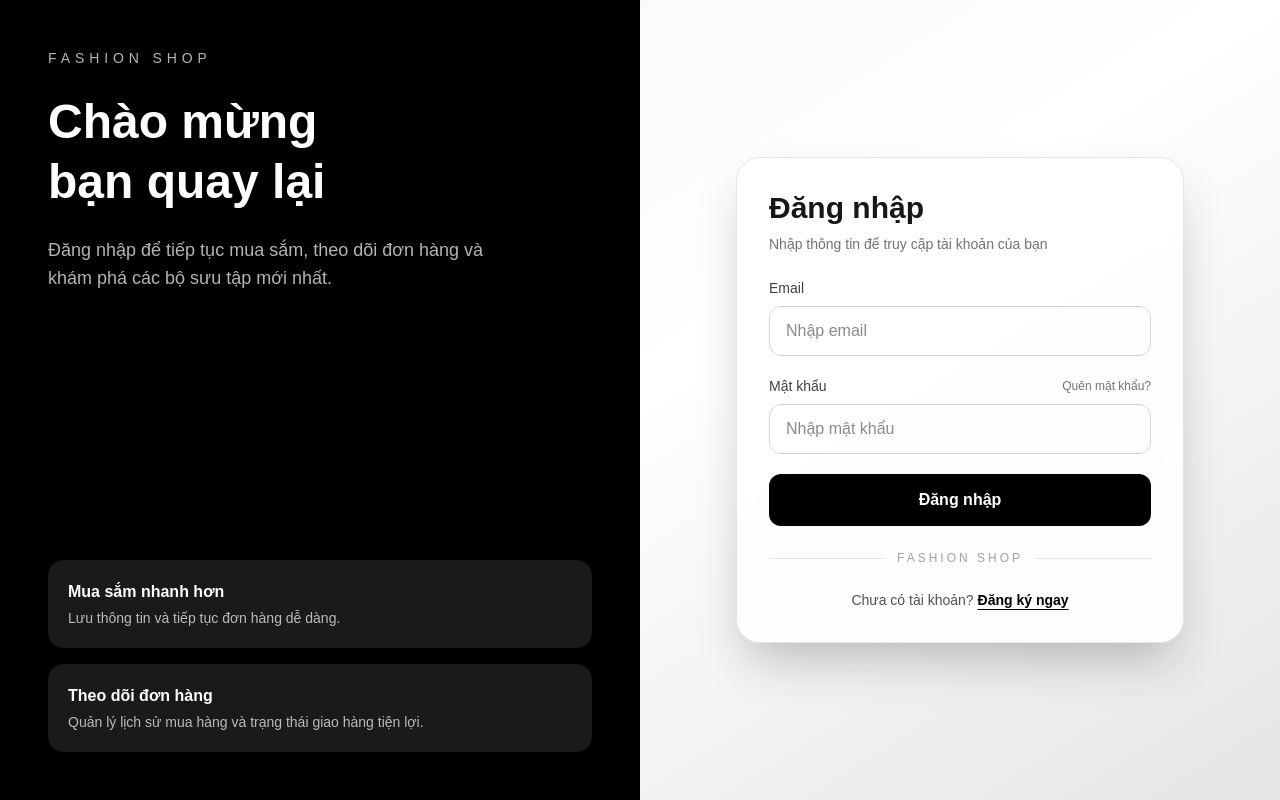
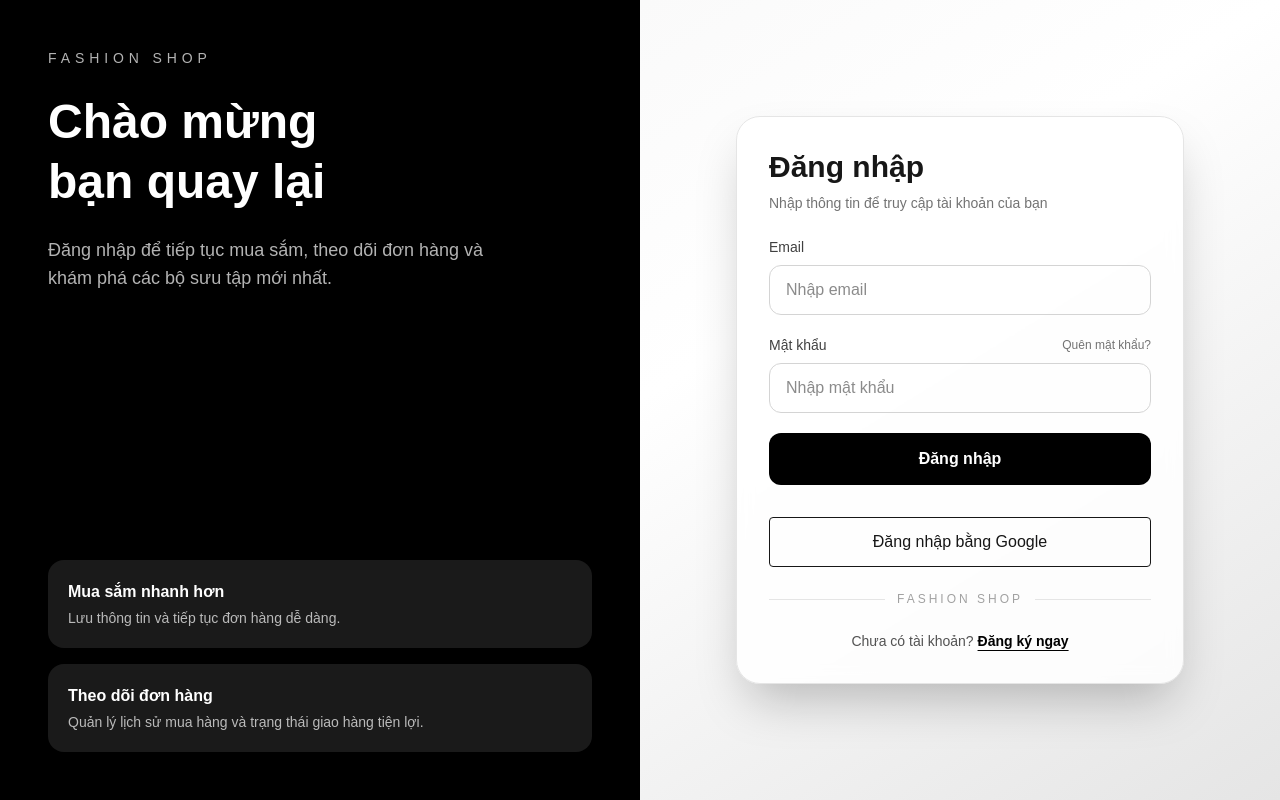
Before and after one commit to khahcmute/fashion-shop, a Next.js app: page /login in a window 1280 px wide. Built offline with nearby package versions, Linux system fonts and the light colour scheme; no server answers.

Commit message:
add google login

```diff
--- a/package.json
+++ b/package.json
@@ -18,7 +18,8 @@
     "lucide-react": "^0.577.0",
     "mongoose": "^9.2.4",
     "next": "16.1.6",
-    "nodemailer": "^8.0.2",
+    "next-auth": "^5.0.0-beta.30",
+    "nodemailer": "^7.0.13",
     "react": "19.2.3",
     "react-dom": "19.2.3",
     "react-redux": "^9.2.0",
--- a/src/app/(auth)/login/page.tsx
+++ b/src/app/(auth)/login/page.tsx
@@ -5,6 +5,7 @@ import { useEffect, useState } from "react";
 import { useAppDispatch, useAppSelector } from "@/store/hooks";
 import { clearAuthMessages, loginUser } from "@/features/auth/authSlice";
 import { useRouter } from "next/navigation";
+import GoogleLoginButton from "@/components/GoogleLoginButton";
 
 export default function LoginPage() {
   const dispatch = useAppDispatch();
@@ -160,6 +161,7 @@ export default function LoginPage() {
                 >
                   {loading ? "Đang xử lý..." : "Đăng nhập"}
                 </button>
+                <GoogleLoginButton />
               </form>
 
               <div className="my-6 flex items-center gap-3">
--- /dev/null
+++ b/src/app/api/auth/[...nextauth]/route.ts
@@ -0,0 +1,3 @@
+import { handlers } from "@/auth";
+
+export const { GET, POST } = handlers;
--- /dev/null
+++ b/src/auth.ts
@@ -0,0 +1,35 @@
+import NextAuth from "next-auth";
+import Google from "next-auth/providers/google";
+import { connectDB } from "@/lib/mongoose";
+import User from "@/models/User";
+
+export const { handlers, auth, signIn, signOut } = NextAuth({
+  providers: [Google],
+  callbacks: {
+    async signIn({ user }) {
+      try {
+        await connectDB();
+
+        const existingUser = await User.findOne({ email: user.email });
+
+        if (!existingUser) {
+          await User.create({
+            name: user.name || "Google User",
+            email: user.email,
+            password: "",
+            role: "USER",
+            avatar: user.image || "",
+            isEmailVerified: true,
+            emailOtp: "",
+            emailOtpExpires: null,
+          });
+        }
+
+        return true;
+      } catch (error) {
+        console.error("Google signIn error:", error);
+        return false;
+      }
+    },
+  },
+});
--- /dev/null
+++ b/src/components/GoogleLoginButton.tsx
@@ -0,0 +1,15 @@
+"use client";
+
+import { signIn } from "next-auth/react";
+
+export default function GoogleLoginButton() {
+  return (
+    <button
+      type="button"
+      onClick={() => signIn("google", { callbackUrl: "/" })}
+      className="w-full border py-3 rounded mt-3"
+    >
+      Đăng nhập bằng Google
+    </button>
+  );
+}
```
Also changed, not shown: 1 other file (tests, documents, lock files or other folders).
